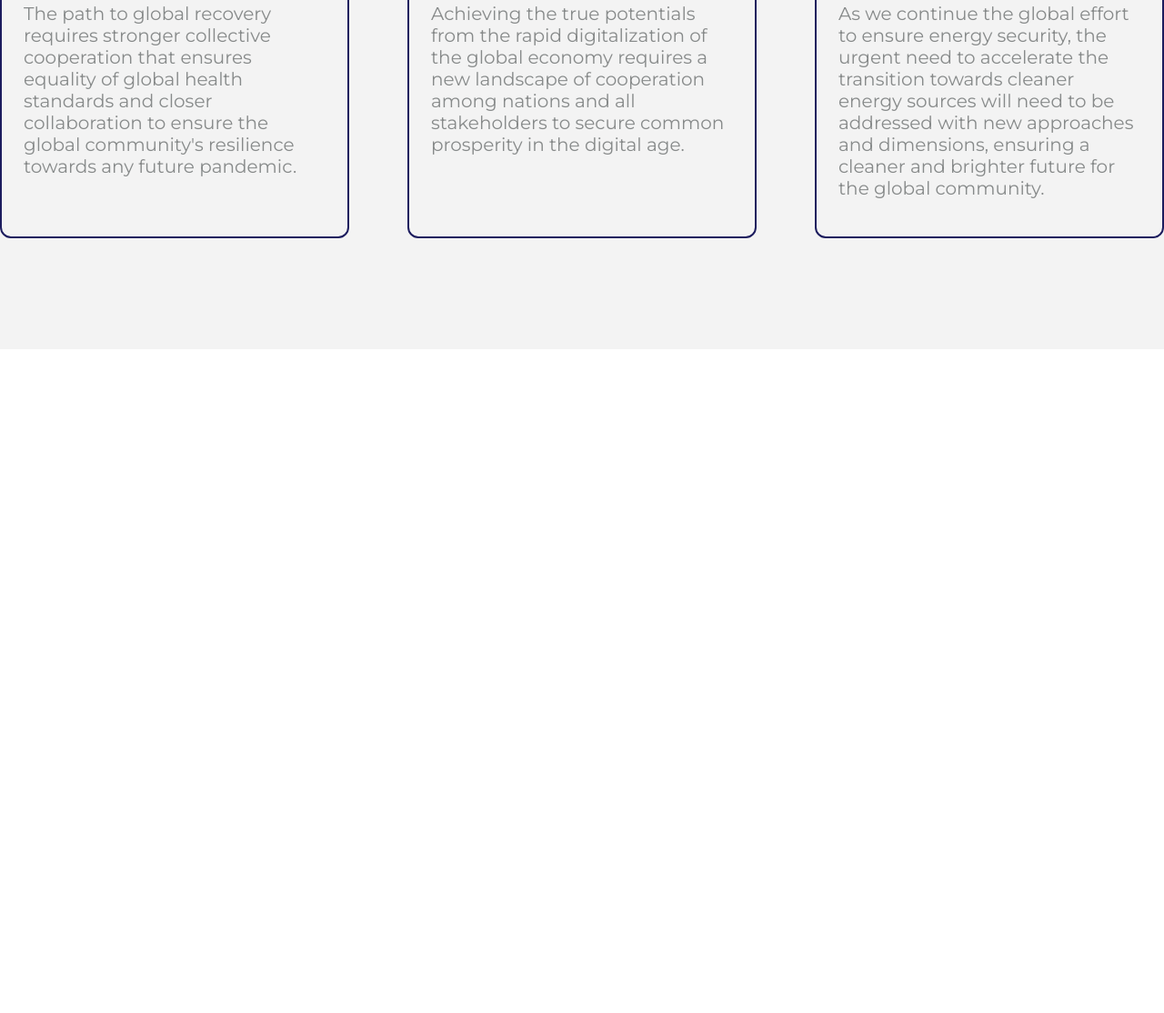
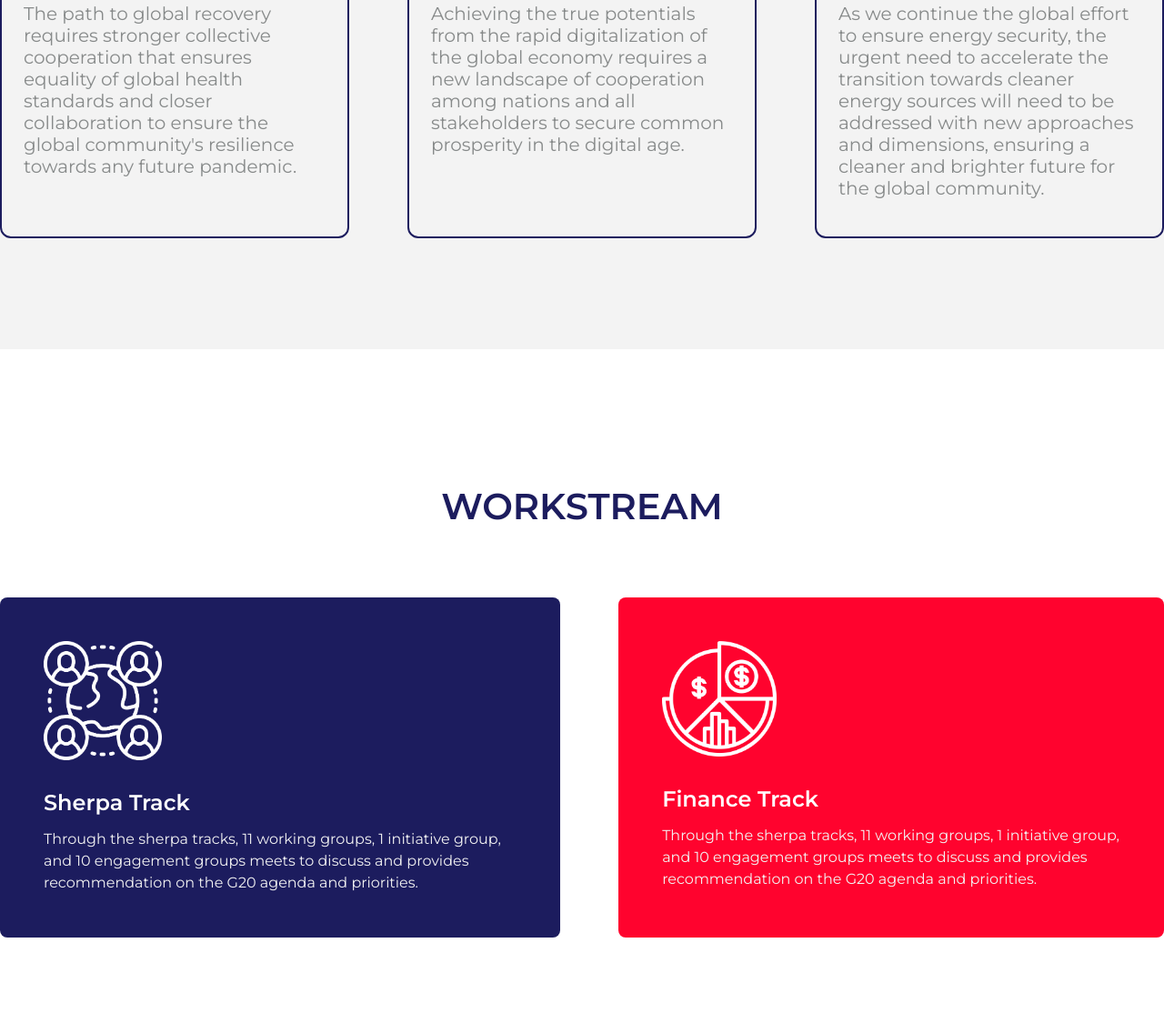
Before and after one commit to christhopermarcelino/g20-indonesia, a plain HTML site: page index.html in a window 1280 px wide. Shown: the part 1216-2330 px from the top of the page at 91% size. Before the commit the page ends 1600 px from the top, so only its background shows below. Drawn offline with Linux system fonts and the light colour scheme.

Commit message:
feat: add workstream section

```diff
--- a/css/style.css
+++ b/css/style.css
@@ -170,3 +170,49 @@ div#priority-issue section div.issue-cards article.issue-card p {
   font-size: 1.25rem;
   line-height: 1.5rem;
 }
+
+/* Workstream */
+
+div#workstream {
+  min-height: 100vh;
+  display: grid;
+}
+
+div#workstream section div.workstream-cards {
+  display: flex;
+  gap: 4rem;
+}
+
+div#workstream section div.workstream-cards article.workstream-card {
+  padding-top: 3rem;
+  padding-bottom: 3rem;
+  padding-left: 3rem;
+  padding-right: 3rem;
+  border-radius: 0.5rem;
+}
+
+div#workstream section div.workstream-cards article.workstream-card:first-child {
+  background-color: var(--color-navy);
+}
+
+div#workstream section div.workstream-cards article.workstream-card:last-child {
+  background-color: var(--color-red);
+}
+
+div#workstream section div.workstream-cards article.workstream-card img {
+  width: 25%;
+  margin-bottom: 2rem;
+}
+
+div#workstream section div.workstream-cards article.workstream-card h4 {
+  font-size: 1.5rem;
+  font-weight: var(--font-semibold);
+  margin-bottom: 1rem;
+  color: var(--color-white);
+}
+
+div#workstream section div.workstream-cards article.workstream-card p {
+  font-size: 1rem;
+  color: var(--color-light);
+  line-height: 1.5rem;
+}
--- a/index.html
+++ b/index.html
@@ -86,7 +86,31 @@
       </div>
 
       <!-- Workstream -->
-      <div id="workstream"></div>
+      <div id="workstream">
+        <section>
+          <h2>Workstream</h2>
+          <div class="workstream-cards">
+            <article class="workstream-card">
+              <img src="./assets/icons/sherpa.png" alt="Sherpa" />
+              <h4>Sherpa Track</h4>
+              <p>
+                Through the sherpa tracks, 11 working groups, 1 initiative
+                group, and 10 engagement groups meets to discuss and provides
+                recommendation on the G20 agenda and priorities.
+              </p>
+            </article>
+            <article class="workstream-card">
+              <img src="./assets/icons/finance.png" alt="Finance" />
+              <h4>Finance Track</h4>
+              <p>
+                Through the sherpa tracks, 11 working groups, 1 initiative
+                group, and 10 engagement groups meets to discuss and provides
+                recommendation on the G20 agenda and priorities.
+              </p>
+            </article>
+          </div>
+        </section>
+      </div>
 
       <!-- Press Release -->
       <div id="press-release"></div>
```
Also changed, not shown: assets/icons/finance.png (added), assets/icons/sherpa.png (added).
